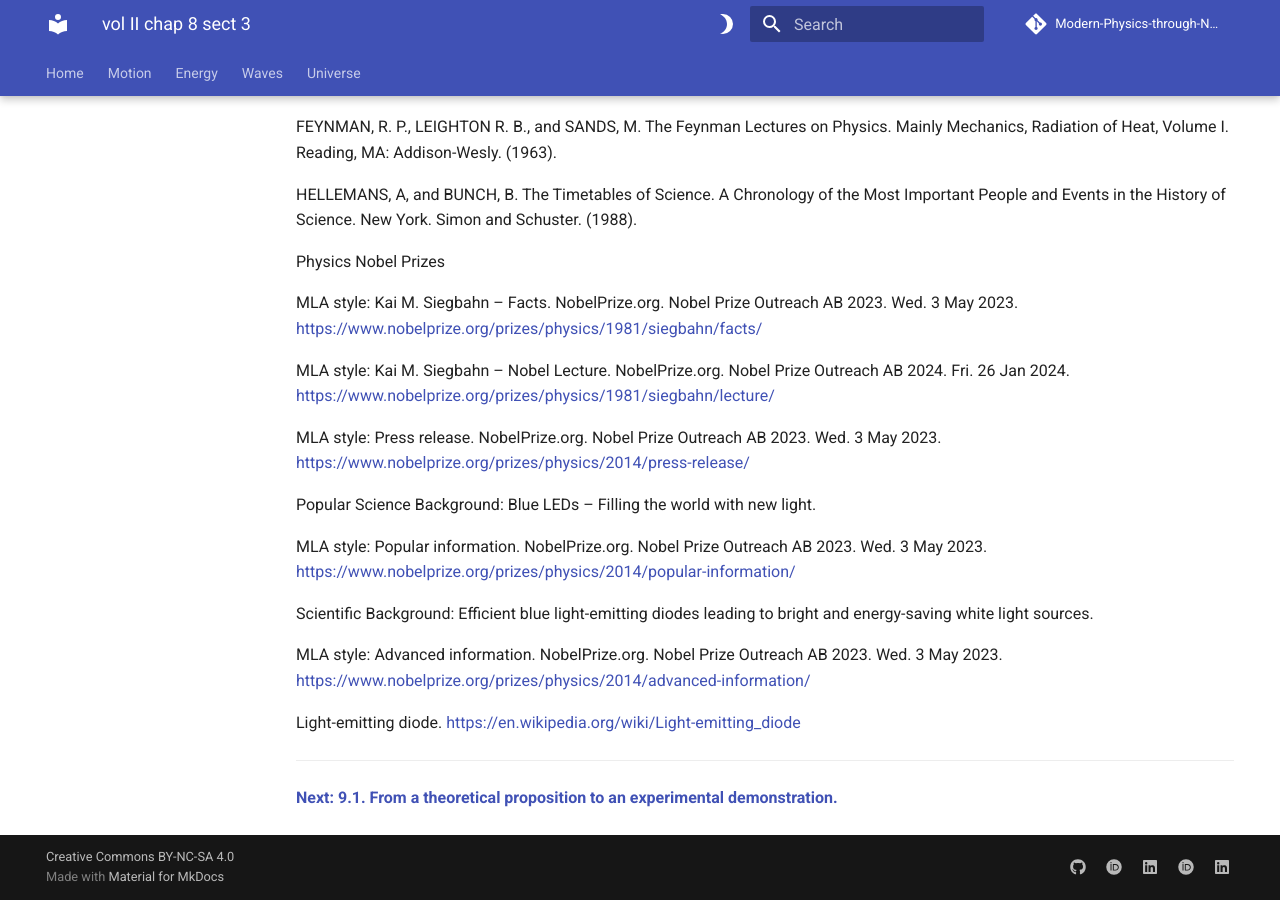
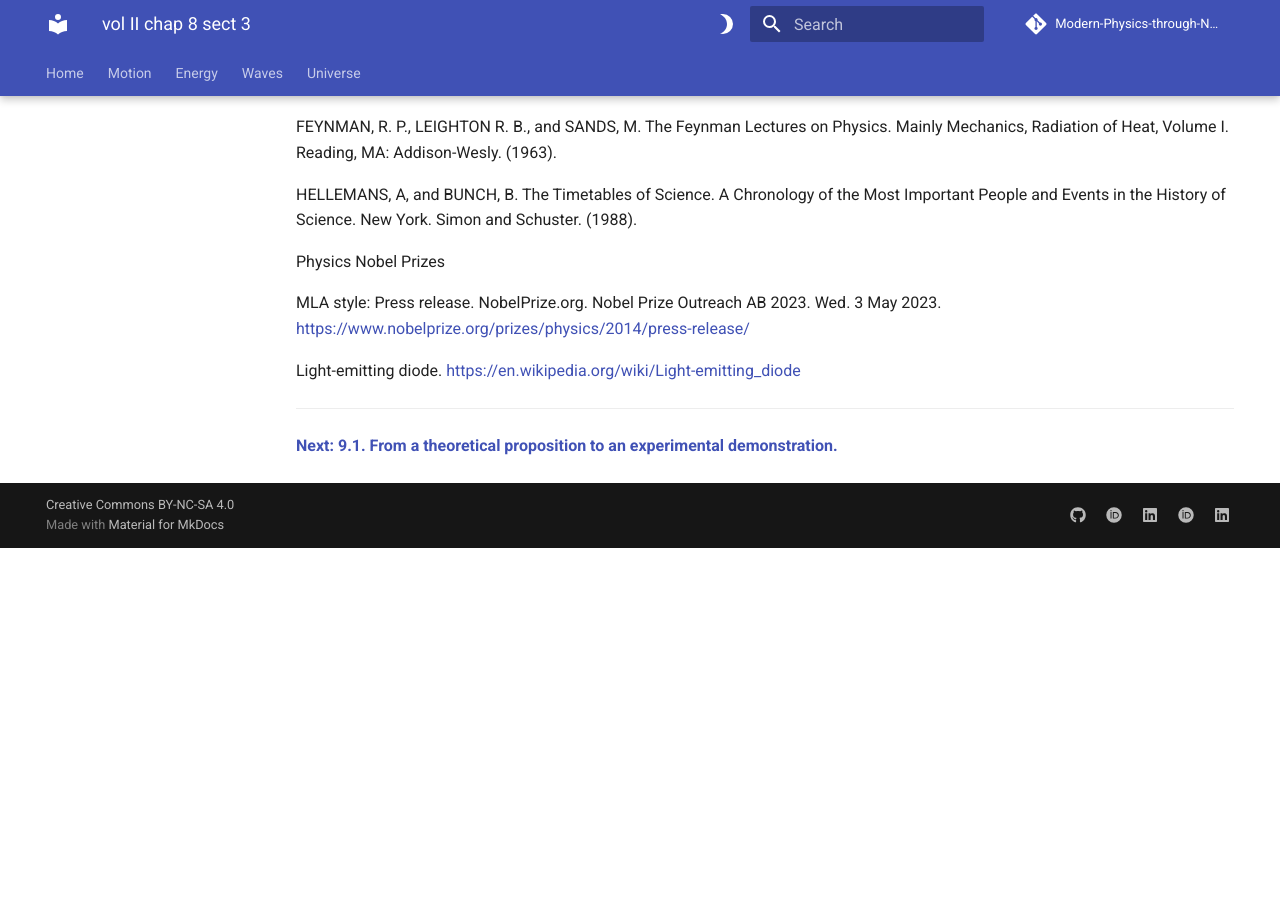
Before and after one commit to modphysnobel/modphysnobel.github.io, an MkDocs documentation site: the page built from docs/vol-II/vol-II-chap-8-sect-3.md, in a window 1280 px wide and 900 px high, scrolled down 4136 px. Built offline with MkDocs 1.6.1 and Material for MkDocs 9.7.7, drawn with Linux system fonts in a browser that asks for light colours; some web fonts are replaced; comment, search, counter and statistics services are not loaded; after the commit the page ends 4684 px from its top, so only the background shows below that.

Commit message:
Update vol-II-chap-8-sect-3.md

```diff
--- a/docs/vol-II/vol-II-chap-8-sect-3.md
+++ b/docs/vol-II/vol-II-chap-8-sect-3.md
@@ -253,19 +253,7 @@ HELLEMANS, A, and BUNCH, B. The Timetables of Science. A Chronology of the Most
 
 Physics Nobel Prizes
 
-MLA style: Kai M. Siegbahn – Facts. NobelPrize.org. Nobel Prize Outreach AB 2023. Wed. 3 May 2023. <https://www.nobelprize.org/prizes/physics/1981/siegbahn/facts/>
-
-MLA style: Kai M. Siegbahn – Nobel Lecture. NobelPrize.org. Nobel Prize Outreach AB 2024. Fri. 26 Jan 2024. https://www.nobelprize.org/prizes/physics/1981/siegbahn/lecture/
-
 MLA style: Press release. NobelPrize.org. Nobel Prize Outreach AB 2023. Wed. 3 May 2023. https://www.nobelprize.org/prizes/physics/2014/press-release/
-
-Popular Science Background: Blue LEDs – Filling the world with new light.
-
-MLA style: Popular information. NobelPrize.org. Nobel Prize Outreach AB 2023. Wed. 3 May 2023. https://www.nobelprize.org/prizes/physics/2014/popular-information/
-
-Scientific Background: Efficient blue light-emitting diodes leading to bright and energy-saving white light sources.
-
-MLA style: Advanced information. NobelPrize.org. Nobel Prize Outreach AB 2023. Wed. 3 May 2023. <https://www.nobelprize.org/prizes/physics/2014/advanced-information/>
 
 Light-emitting diode. <https://en.wikipedia.org/wiki/Light-emitting_diode>
 
```
